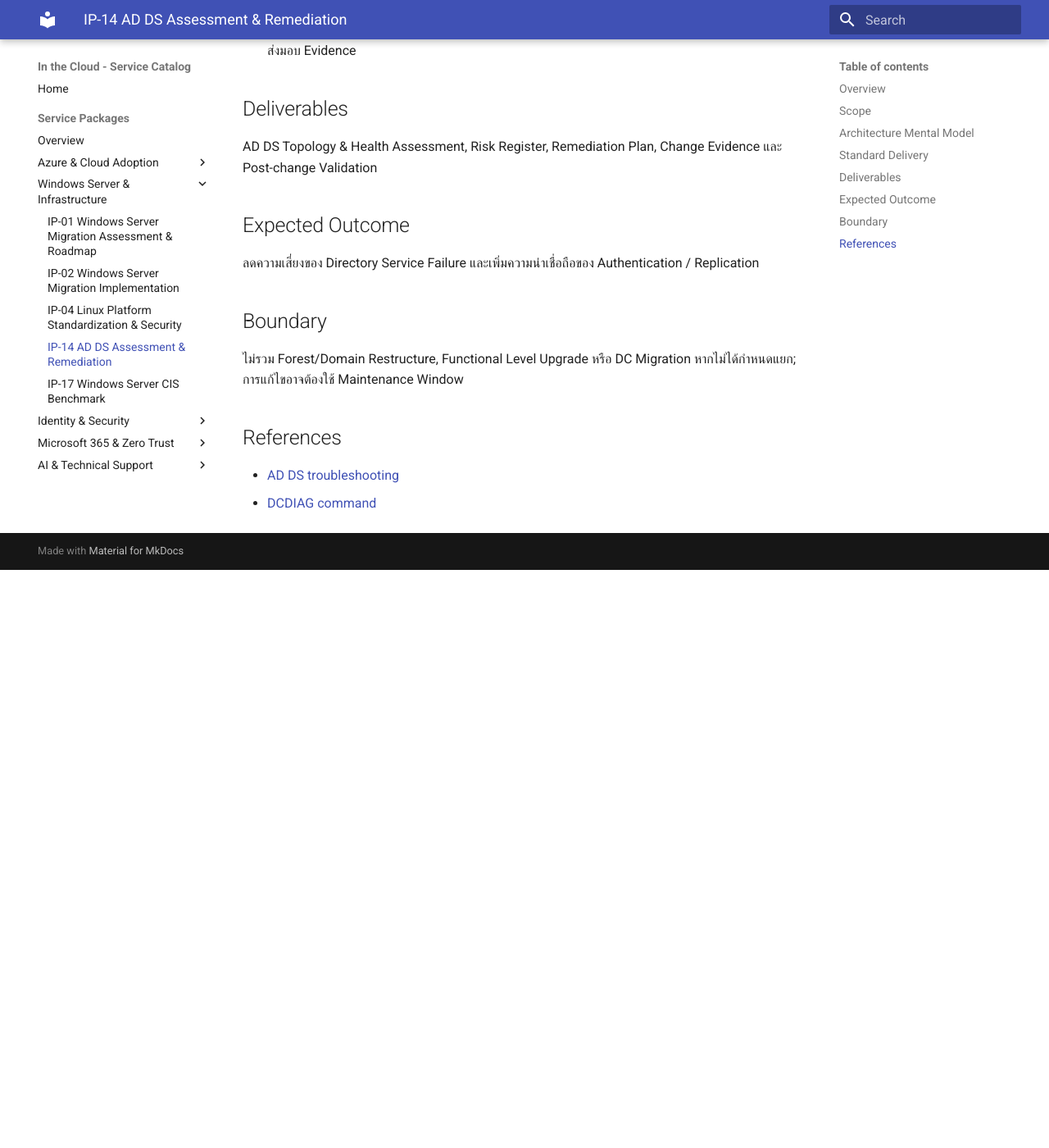
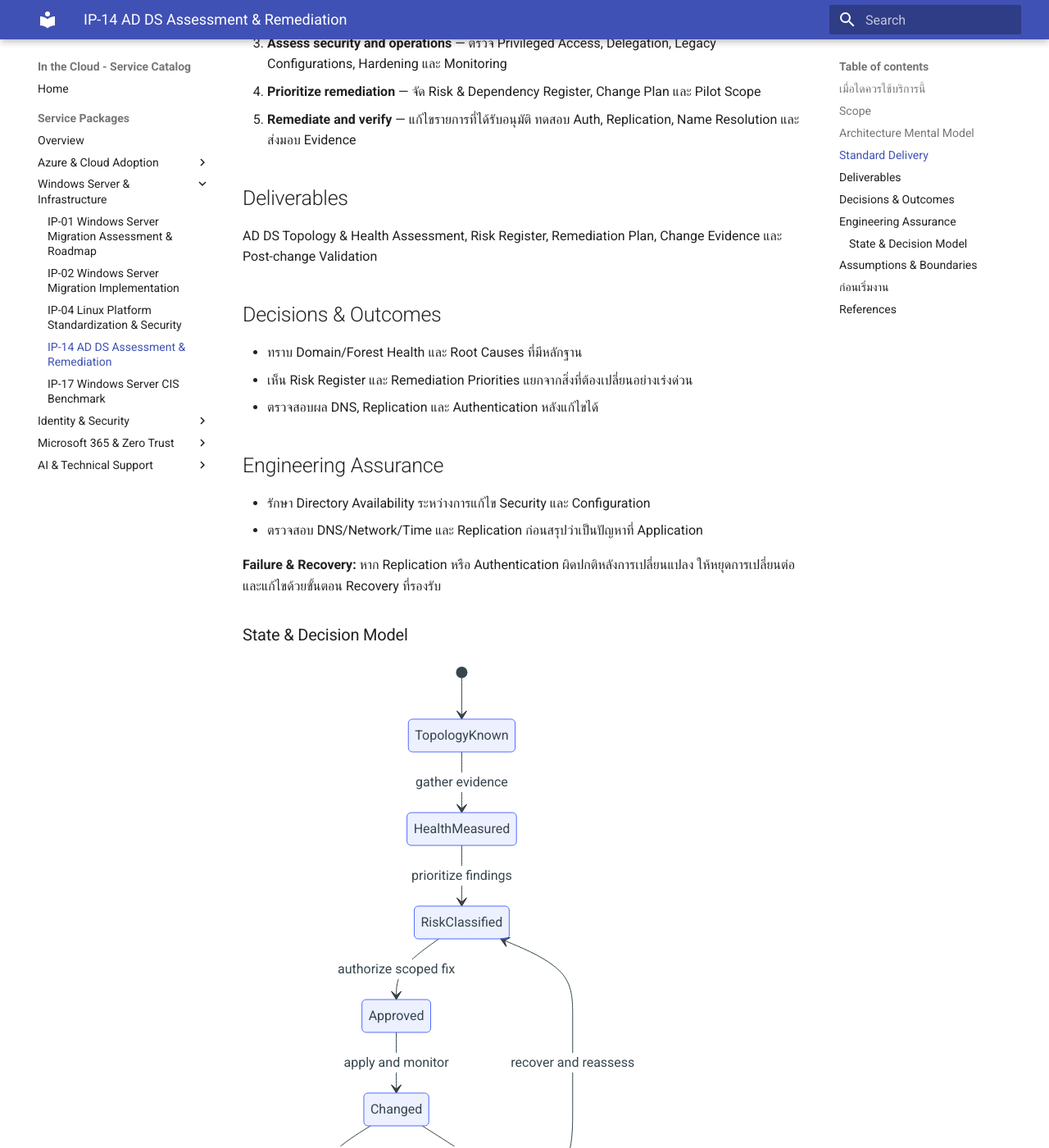
Before and after one commit to inthecloudth/service-catalog, an MkDocs documentation site: the page built from docs/services/ip-14-ad-ds-assessment-remediation.md, in a window 1280 px wide and 1400 px high, scrolled down 1118 px. Shown: the whole window at 82% size. Built offline with MkDocs 1.6.1 and Material for MkDocs 9.7.7, drawn with Linux system fonts in a browser that asks for light colours; before the commit the page ends 1813 px from its top, so only the background shows below that; some of the changed text lies outside the part shown.

Commit message:
docs(catalog): align IP-14 with buyer decisions and technical assurance

````diff
--- a/docs/services/ip-14-ad-ds-assessment-remediation.md
+++ b/docs/services/ip-14-ad-ds-assessment-remediation.md
@@ -1,10 +1,14 @@
 # Active Directory Domain Services Assessment & Remediation
 
-*Reusable technical service package*
+> **IP-14 | Repeatable Service Package**
 
-## Overview
+**ผลลัพธ์ที่มุ่งหวัง:** ประเมิน AD DS ด้าน Health, Security, Resilience และ Operational Readiness พร้อมจัดลำดับ Remediation โดยใช้ข้อมูลจาก Domain Controllers และ Dependencies จริง
 
-ประเมิน AD DS ด้าน Health, Security, Resilience และ Operational Readiness พร้อมจัดลำดับ Remediation โดยใช้ข้อมูลจาก Domain Controllers และ Dependencies จริง
+## เมื่อใดควรใช้บริการนี้
+
+- AD DS มีปัญหา Replication, DNS/DC Locator หรือ Authentication เป็นระยะ
+- ไม่ได้ประเมิน Backup/Restore และ Resilience หลังเปลี่ยนแปลง Domain Controllers
+- มี Legacy Settings หรือ Privileged Access ที่ต้องจัดลำดับแก้ไข
 
 ## Scope
 
@@ -40,15 +44,46 @@ flowchart LR
 
 AD DS Topology & Health Assessment, Risk Register, Remediation Plan, Change Evidence และ Post-change Validation
 
-## Expected Outcome
+## Decisions & Outcomes
 
-ลดความเสี่ยงของ Directory Service Failure และเพิ่มความน่าเชื่อถือของ Authentication / Replication
+- ทราบ Domain/Forest Health และ Root Causes ที่มีหลักฐาน
+- เห็น Risk Register และ Remediation Priorities แยกจากสิ่งที่ต้องเปลี่ยนอย่างเร่งด่วน
+- ตรวจสอบผล DNS, Replication และ Authentication หลังแก้ไขได้
 
-## Boundary
+## Engineering Assurance
+
+- รักษา Directory Availability ระหว่างการแก้ไข Security และ Configuration
+- ตรวจสอบ DNS/Network/Time และ Replication ก่อนสรุปว่าเป็นปัญหาที่ Application
+
+**Failure & Recovery:** หาก Replication หรือ Authentication ผิดปกติหลังการเปลี่ยนแปลง ให้หยุดการเปลี่ยนต่อและแก้ไขด้วยขั้นตอน Recovery ที่รองรับ
+
+### State & Decision Model
+
+```mermaid
+stateDiagram-v2
+  [*] --> TopologyKnown
+  TopologyKnown --> HealthMeasured: gather evidence
+  HealthMeasured --> RiskClassified: prioritize findings
+  RiskClassified --> Approved: authorize scoped fix
+  Approved --> Changed: apply and monitor
+  Changed --> Healthy: replication + auth verified
+  Changed --> Incident: regression detected
+  Incident --> RiskClassified: recover and reassess
+  Healthy --> [*]
+```
+
+## Assumptions & Boundaries
 
 ไม่รวม Forest/Domain Restructure, Functional Level Upgrade หรือ DC Migration หากไม่ได้กำหนดแยก; การแก้ไขอาจต้องใช้ Maintenance Window
+
+## ก่อนเริ่มงาน
+
+เตรียม Forest/Domain/DC Inventory, สิทธิ์ Read-only, Network/DNS Owners และข้อมูล Backup
 
 ## References
 
 - [AD DS troubleshooting](https://learn.microsoft.com/en-us/windows-server/identity/ad-ds/manage/ad-ds-troubleshooting)
 - [DCDIAG command](https://learn.microsoft.com/en-us/windows-server/administration/windows-commands/dcdiag)
+
+---
+*Architecture และ State Models เป็นแบบจำลองเชิงแนวคิด ไม่ใช่ Production Topology ขององค์กรใดองค์กรหนึ่ง*
````
